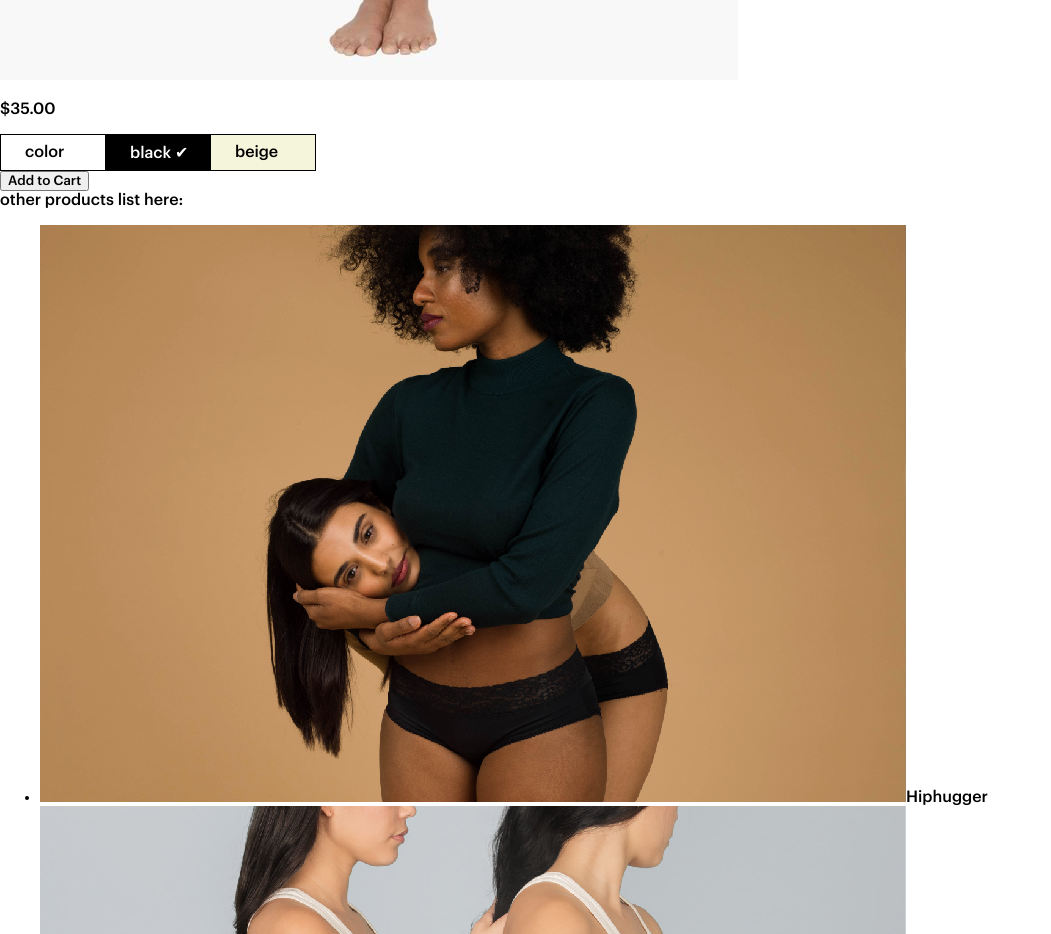
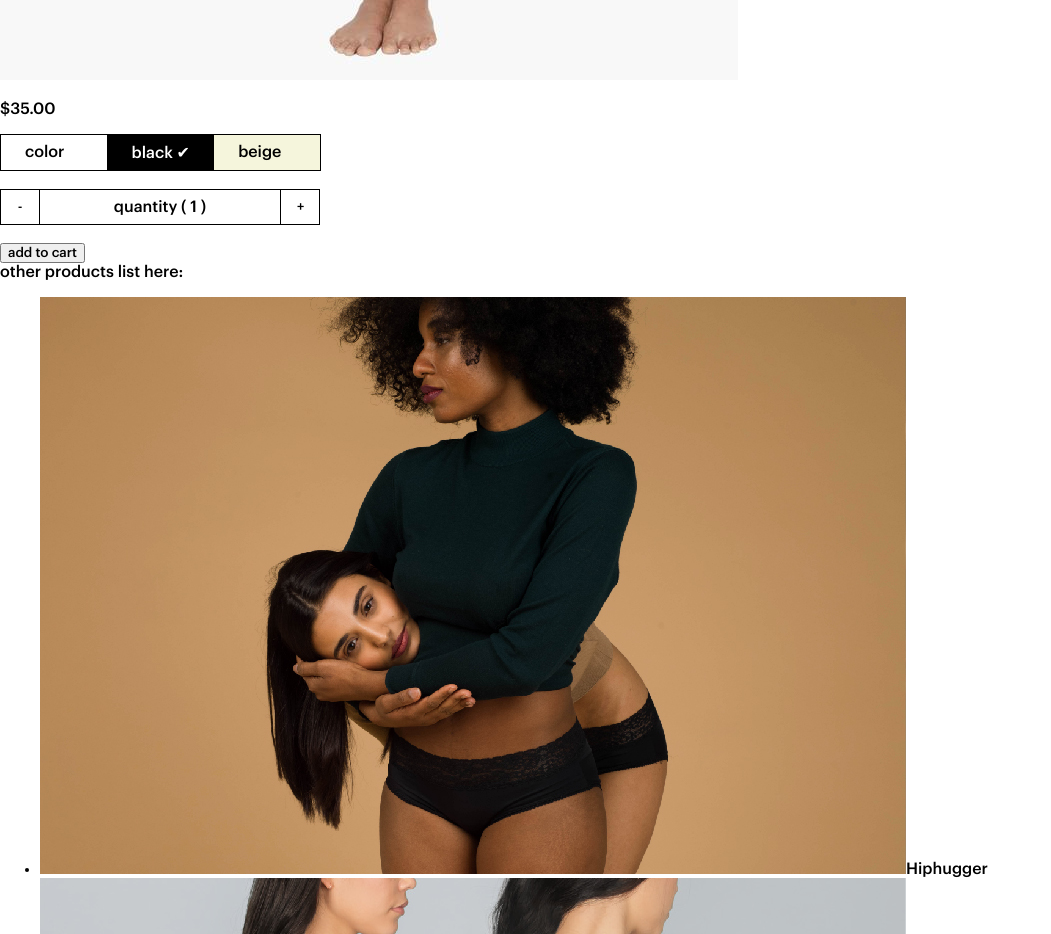
Before and after one commit to dlum904/shethinx-challenge, a React (Create React App) app: page / in a window 1280 px wide. Shown: the part 1080-2014 px from the top of the page, without its empty margins (0-1051 px from the left). Built offline with nearby package versions, Linux system fonts and the light colour scheme.

Commit message:
added quantity selector

```diff
--- a/src/Components/Top_Section/top_section.css
+++ b/src/Components/Top_Section/top_section.css
@@ -1,28 +1,50 @@
+
+/* color selector */
+
 .color-select {
     display: flex;
 }
-
 .color-select div {
     padding: .5rem 1rem .5rem 1.5rem;
     border-top: .01rem solid black;
     border-bottom: .01rem solid black;
     border-right: .01rem solid black;
-    width: 4rem;
+    width: 4.1rem;
 }
-
 .color {
     border-left: .01rem solid black
 }
-
 .color-black {
     background-color: black;
     color: white;
 }
-
 .color-beige {
     background-color: beige;
 }
-
 .color-black:hover, .color-beige:hover {
     cursor: pointer;
 }
+
+/* quantity selector */
+
+.quantity-select {
+    display: flex;
+}
+.minus, .plus {
+    padding: .5rem 1rem .5rem 1rem;
+    border: .01rem solid black;
+    border-radius: 0;
+    width: 2.5rem;
+    background-color: white;
+
+}
+.minus:hover, .plus:hover {
+    cursor: pointer;
+}
+.quantity-select div {
+    padding: .5rem 1rem .5rem 1rem;
+    border-top: .01rem solid black;
+    border-bottom: .01rem solid black;
+    width: 13rem;
+    text-align: center;
+}
--- a/src/Components/Top_Section/top_section.js
+++ b/src/Components/Top_Section/top_section.js
@@ -6,29 +6,47 @@ import { PRODUCTS } from '../../App.js'
 export default function TopSection({id, cart, addToCart}) {
 
     // Hook for what color is selected
-    const [color, setColor] = useState(
+    const [form, setForm] = useState(
         {
             black: "black ✔",
-            beige: "beige"
+            beige: "beige",
+            quantity: 1
         }
     );
     // Changes selection to black
     const selectBlack = () => {
-        setColor(
+        setForm(
             {
                 black: "black ✔",
-                beige: "beige "
+                beige: "beige ",
+                quantity: form.quantity
             }
         )
     }
     // Changes selection to beige
     const selectBeige = () => {
-        setColor(
+        setForm(
             {
                 black: "black ",
-                beige: "beige ✔"
+                beige: "beige ✔",
+                quantity: form.quantity
             }
         )
+    }
+
+    const adjustQuantity = (num) => {
+
+        const oldQuantity = form.quantity;
+        let newQuantity = oldQuantity + num;
+        if (newQuantity < 1) newQuantity = 1;
+        setForm(
+            {
+                black: form.black,
+                beige: form.beige,
+                quantity: newQuantity
+            }
+        )
+
     }
 
     return (
@@ -46,13 +64,22 @@ export default function TopSection({id, cart, addToCart}) {
                 {/* Right side with all the selectors */}
                 <div className="product-right">
                     <p>{PRODUCTS[id].price}</p>
-                    <div className="color-select">
-                        <div className="color">color</div>
-                        <div className="color-black" onClick={() => selectBlack()}>{color.black}</div>
-                        <div className="color-beige" onClick={() => selectBeige()}>{color.beige}</div>
-                    </div>
+                    <form>
 
-                    <button onClick={() => addToCart(id)}> Add to Cart</button>
+                        <div className="color-select">
+                            <div className="color">color</div>
+                            <div className="color-black" onClick={() => selectBlack()}>{form.black}</div>
+                            <div className="color-beige" onClick={() => selectBeige()}>{form.beige}</div>
+                        </div>
+                        <br/>
+                        <div className="quantity-select">
+                            <input type="button" className="minus" onClick={() => adjustQuantity(-1)} value="-"/>
+                            <div>quantity ( {form.quantity} )</div>
+                            <input type="button" className="plus" onClick={() => adjustQuantity(1)} value="+"/>
+                        </div>
+                        <br/>
+                        <input type="button" onClick={() => addToCart(id)} value="add to cart"/>
+                    </form>
                 </div>
 
             </div>
```
